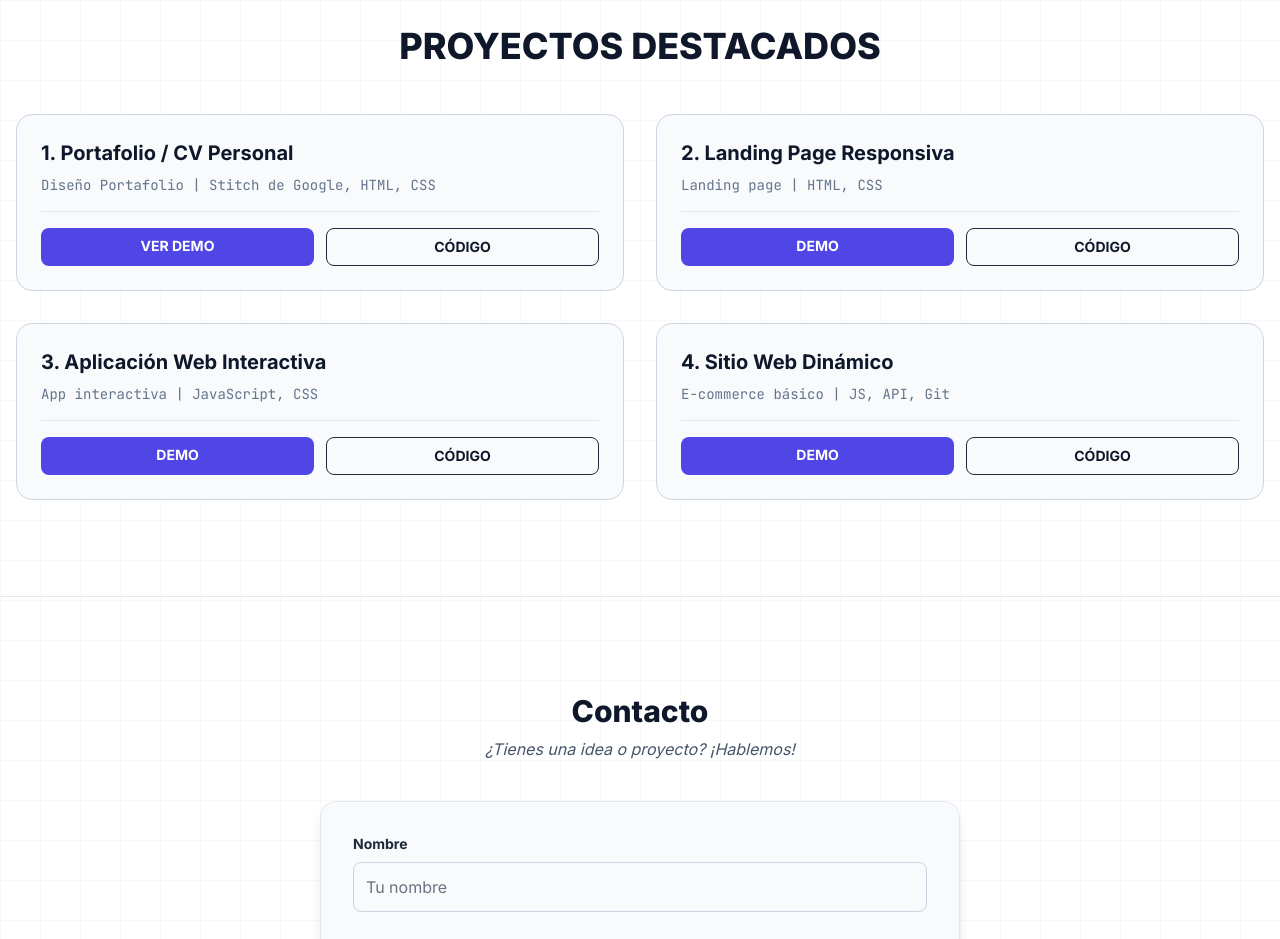
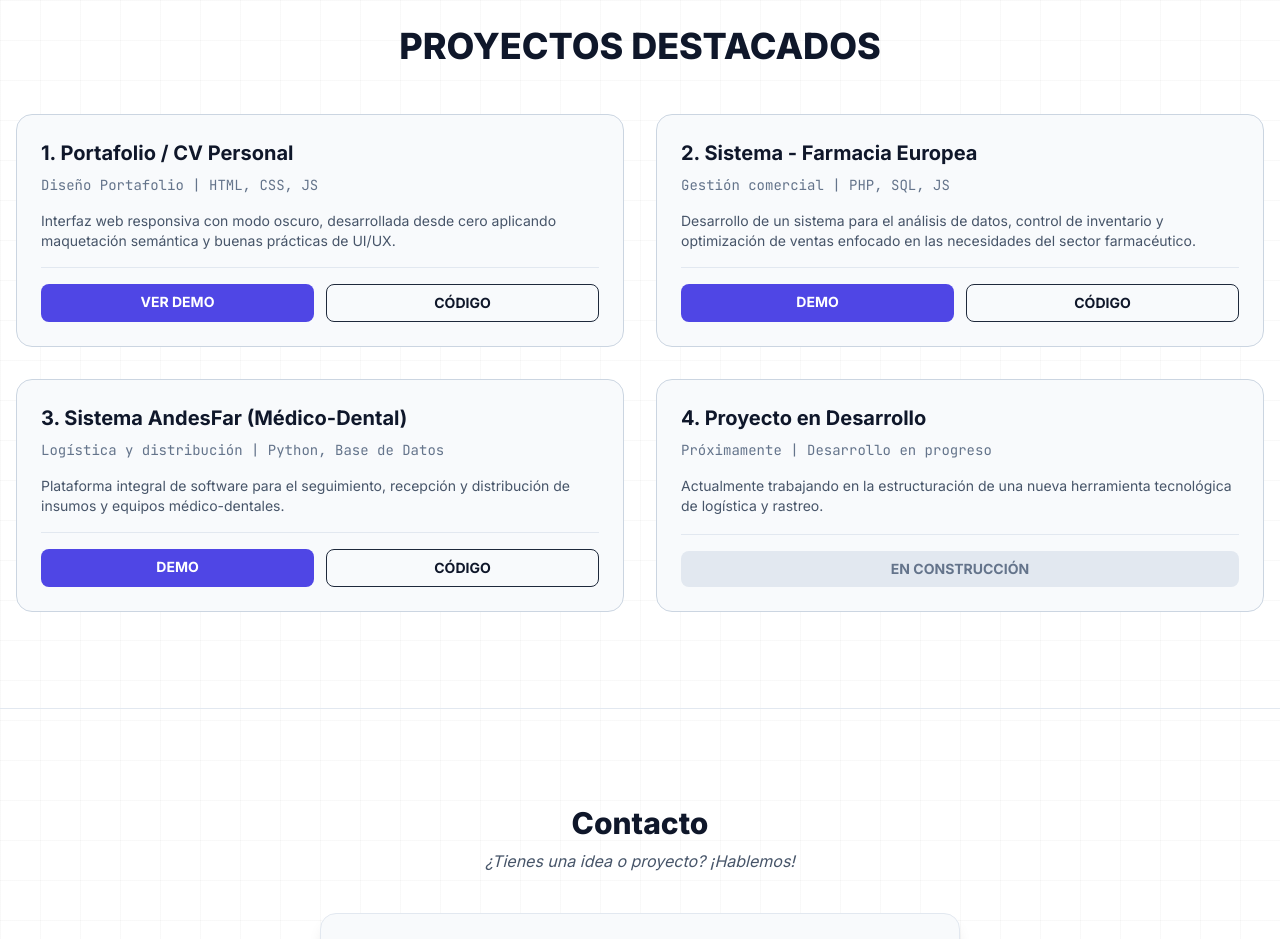
Before and after one commit to cwespinoza/1-portafolio, a plain HTML site: page index.html in a window 1280 px wide. Shown: the part 1400-2339 px from the top of the page. Drawn offline with nearby package versions, Linux system fonts and the light colour scheme.

Commit message:
actualizacion proyectos actuales en portafolio farmacia e insumos medicos

```diff
--- a/index.html
+++ b/index.html
@@ -128,42 +128,48 @@
       <div class="max-w-7xl mx-auto px-4 text-center">
         <h2 class="text-3xl sm:text-4xl font-extrabold uppercase mb-12 text-slate-900 dark:text-white">Proyectos Destacados</h2>
 
-        <!-- Cambiado a grid-cols-2 para que se vean 4 proyectos ordenados -->
         <div class="grid grid-cols-1 md:grid-cols-2 gap-8">
 
+          <!-- Portafolio Original -->
           <article class="glass-card-interactive rounded-2xl p-6 flex flex-col h-full text-left border border-slate-300 dark:border-slate-700">
             <h3 class="text-xl font-bold mb-2 text-slate-900 dark:text-white">1. Portafolio / CV Personal</h3>
-            <p class="text-sm text-slate-500 dark:text-slate-400 mb-4 font-mono">Diseño Portafolio | Stitch de Google, HTML, CSS</p>
+            <p class="text-sm text-slate-500 dark:text-slate-400 mb-4 font-mono">Diseño Portafolio | HTML, CSS, JS</p>
+            <p class="text-slate-600 dark:text-slate-300 text-sm mb-4">Interfaz web responsiva con modo oscuro, desarrollada desde cero aplicando maquetación semántica y buenas prácticas de UI/UX.</p>
             <div class="mt-auto grid grid-cols-2 gap-3 pt-4 border-t border-slate-200 dark:border-slate-700">
               <a href="#inicio" class="text-center py-2 bg-brand-600 text-white rounded-lg text-sm font-bold">VER DEMO</a>
               <a href="#" class="text-center py-2 border border-slate-800 dark:border-slate-400 text-slate-900 dark:text-white rounded-lg text-sm font-bold">CÓDIGO</a>
             </div>
           </article>
 
+          <!-- Farmacia Europea -->
           <article class="glass-card-interactive rounded-2xl p-6 flex flex-col h-full text-left border border-slate-300 dark:border-slate-700">
-            <h3 class="text-xl font-bold mb-2 text-slate-900 dark:text-white">2. Landing Page Responsiva</h3>
-            <p class="text-sm text-slate-500 dark:text-slate-400 mb-4 font-mono">Landing page | HTML, CSS</p>
+            <h3 class="text-xl font-bold mb-2 text-slate-900 dark:text-white">2. Sistema - Farmacia Europea</h3>
+            <p class="text-sm text-slate-500 dark:text-slate-400 mb-4 font-mono">Gestión comercial | PHP, SQL, JS</p>
+            <p class="text-slate-600 dark:text-slate-300 text-sm mb-4">Desarrollo de un sistema para el análisis de datos, control de inventario y optimización de ventas enfocado en las necesidades del sector farmacéutico.</p>
             <div class="mt-auto grid grid-cols-2 gap-3 pt-4 border-t border-slate-200 dark:border-slate-700">
               <a href="#" class="text-center py-2 bg-brand-600 text-white rounded-lg text-sm font-bold">DEMO</a>
               <a href="#" class="text-center py-2 border border-slate-800 dark:border-slate-400 text-slate-900 dark:text-white rounded-lg text-sm font-bold">CÓDIGO</a>
             </div>
           </article>
 
+          <!-- Distribuidora Médico-Dental -->
           <article class="glass-card-interactive rounded-2xl p-6 flex flex-col h-full text-left border border-slate-300 dark:border-slate-700">
-            <h3 class="text-xl font-bold mb-2 text-slate-900 dark:text-white">3. Aplicación Web Interactiva</h3>
-            <p class="text-sm text-slate-500 dark:text-slate-400 mb-4 font-mono">App interactiva | JavaScript, CSS</p>
+            <h3 class="text-xl font-bold mb-2 text-slate-900 dark:text-white">3. Sistema AndesFar (Médico-Dental)</h3>
+            <p class="text-sm text-slate-500 dark:text-slate-400 mb-4 font-mono">Logística y distribución | Python, Base de Datos</p>
+            <p class="text-slate-600 dark:text-slate-300 text-sm mb-4">Plataforma integral de software para el seguimiento, recepción y distribución de insumos y equipos médico-dentales.</p>
             <div class="mt-auto grid grid-cols-2 gap-3 pt-4 border-t border-slate-200 dark:border-slate-700">
               <a href="#" class="text-center py-2 bg-brand-600 text-white rounded-lg text-sm font-bold">DEMO</a>
               <a href="#" class="text-center py-2 border border-slate-800 dark:border-slate-400 text-slate-900 dark:text-white rounded-lg text-sm font-bold">CÓDIGO</a>
             </div>
           </article>
 
+          <!-- 4. Proyecto Pendiente -->
           <article class="glass-card-interactive rounded-2xl p-6 flex flex-col h-full text-left border border-slate-300 dark:border-slate-700">
-            <h3 class="text-xl font-bold mb-2 text-slate-900 dark:text-white">4. Sitio Web Dinámico</h3>
-            <p class="text-sm text-slate-500 dark:text-slate-400 mb-4 font-mono">E-commerce básico | JS, API, Git</p>
-            <div class="mt-auto grid grid-cols-2 gap-3 pt-4 border-t border-slate-200 dark:border-slate-700">
-              <a href="#" class="text-center py-2 bg-brand-600 text-white rounded-lg text-sm font-bold">DEMO</a>
-              <a href="#" class="text-center py-2 border border-slate-800 dark:border-slate-400 text-slate-900 dark:text-white rounded-lg text-sm font-bold">CÓDIGO</a>
+            <h3 class="text-xl font-bold mb-2 text-slate-900 dark:text-white">4. Proyecto en Desarrollo</h3>
+            <p class="text-sm text-slate-500 dark:text-slate-400 mb-4 font-mono">Próximamente | Desarrollo en progreso</p>
+            <p class="text-slate-600 dark:text-slate-300 text-sm mb-4">Actualmente trabajando en la estructuración de una nueva herramienta tecnológica de logística y rastreo.</p>
+            <div class="mt-auto grid grid-cols-1 pt-4 border-t border-slate-200 dark:border-slate-700">
+              <span class="text-center py-2 bg-slate-200 dark:bg-slate-800 text-slate-500 dark:text-slate-400 rounded-lg text-sm font-bold cursor-not-allowed">EN CONSTRUCCIÓN</span>
             </div>
           </article>
 
```
